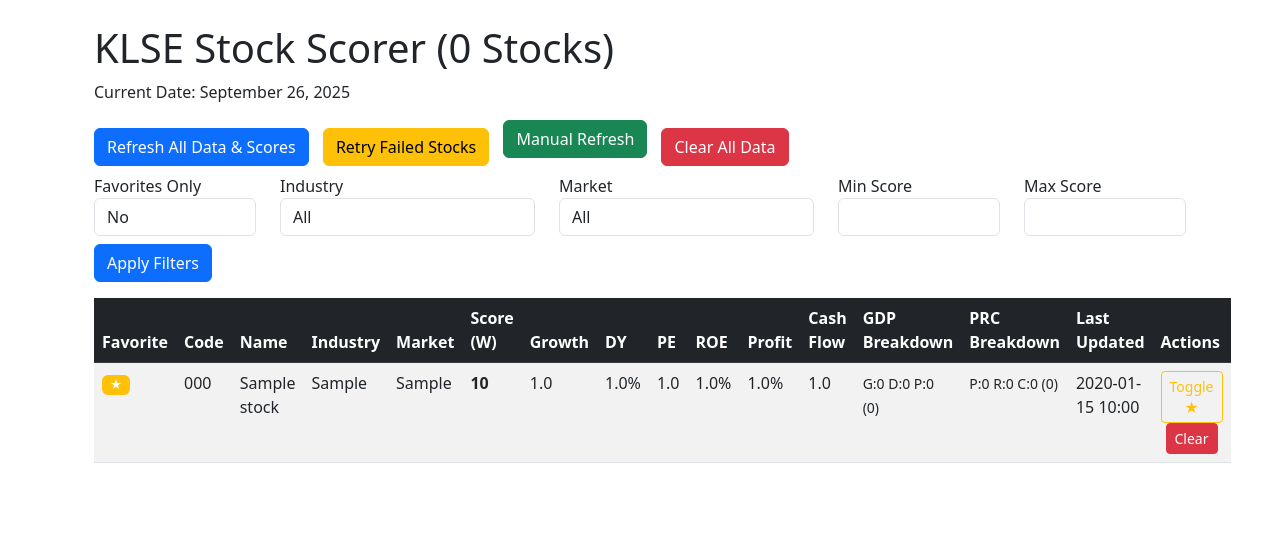
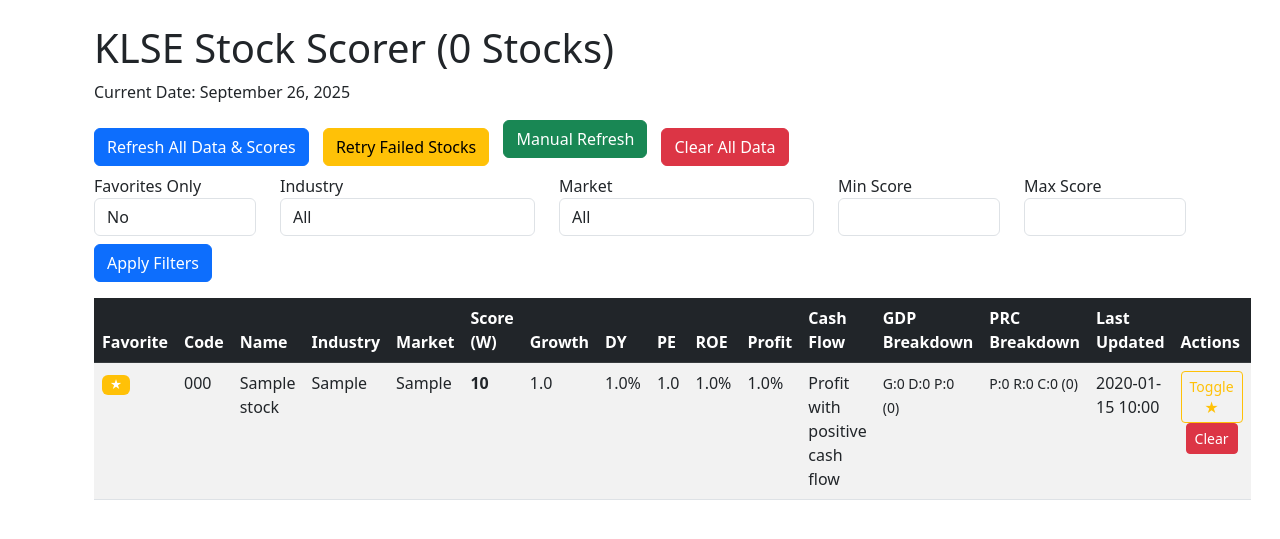
Before and after one commit to spothao/flask_stock_app, a Flask app: template templates/index.html in a window 1280 px wide. Shown: the top 539 px of the page. Run offline with Flask 3, Linux system fonts and the light colour scheme; tables that the repository leaves empty hold one stand-in row (values such as "Sample post"); the template is opened without the code that fills it: values that come from a table or form of the project are taken from there, most other values are stand-ins (such as "Sample title", 1, 10 or a date in 2020); some libraries are stand-ins or nearby versions.

Commit message:
fix display

```diff
--- a/templates/index.html
+++ b/templates/index.html
@@ -104,7 +104,15 @@
                     <td>{{ stock.pe_ratio|round(2) if stock.pe_ratio is not none else 'N/A' }}</td>
                     <td>{{ stock.roe|round(2) if stock.roe is not none else 'N/A' }}%</td>
                     <td>{{ stock.profit|round(2) if stock.profit is not none else 'N/A' }}%</td>
-                    <td>{{ stock.cash_positive|round(2) if stock.cash_positive is not none else 'N/A' }}</td>
+                    <td>
+                        {% set is_profit = stock.profit > 0 %}
+                        {% set is_cash_positive = stock.cash_positive > 0 %}
+                        {% if not is_profit and not is_cash_positive %}Loss with negative cash flow
+                        {% elif not is_profit and is_cash_positive %}Loss with positive cash flow
+                        {% elif is_profit and not is_cash_positive %}Profit with negative cash flow
+                        {% else %}Profit with positive cash flow
+                        {% endif %}
+                    </td>
                     <td>
                         {% set bd = stock.breakdown %}
                         <small>G:{{ bd.G|round(2) if bd and bd.G else 0 }} D:{{ bd.D|round(2) if bd and bd.D else 0 }} P:{{ bd.P_PER|round(2) if bd and bd.P_PER else 0 }} ({{ bd.GDP|round(2) if bd and bd.GDP else 0 }})</small>
```
